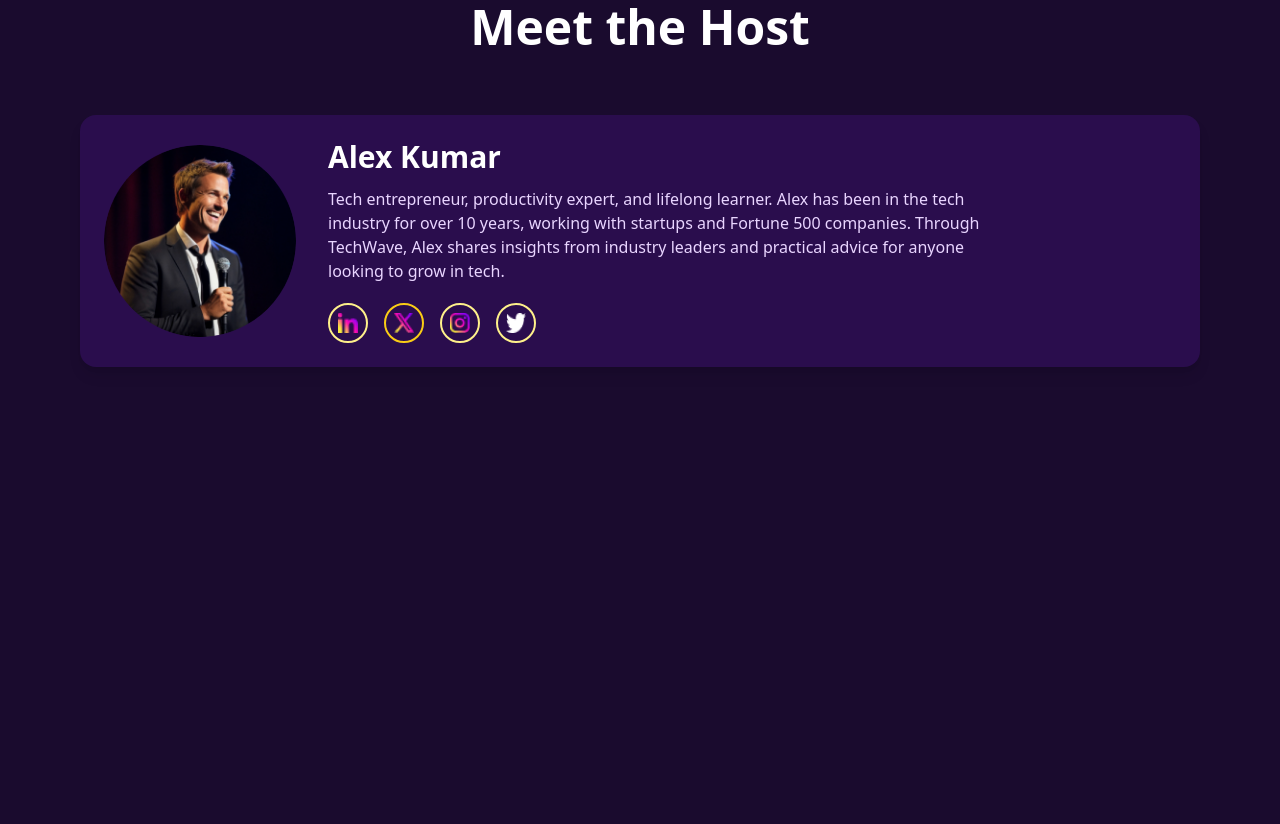
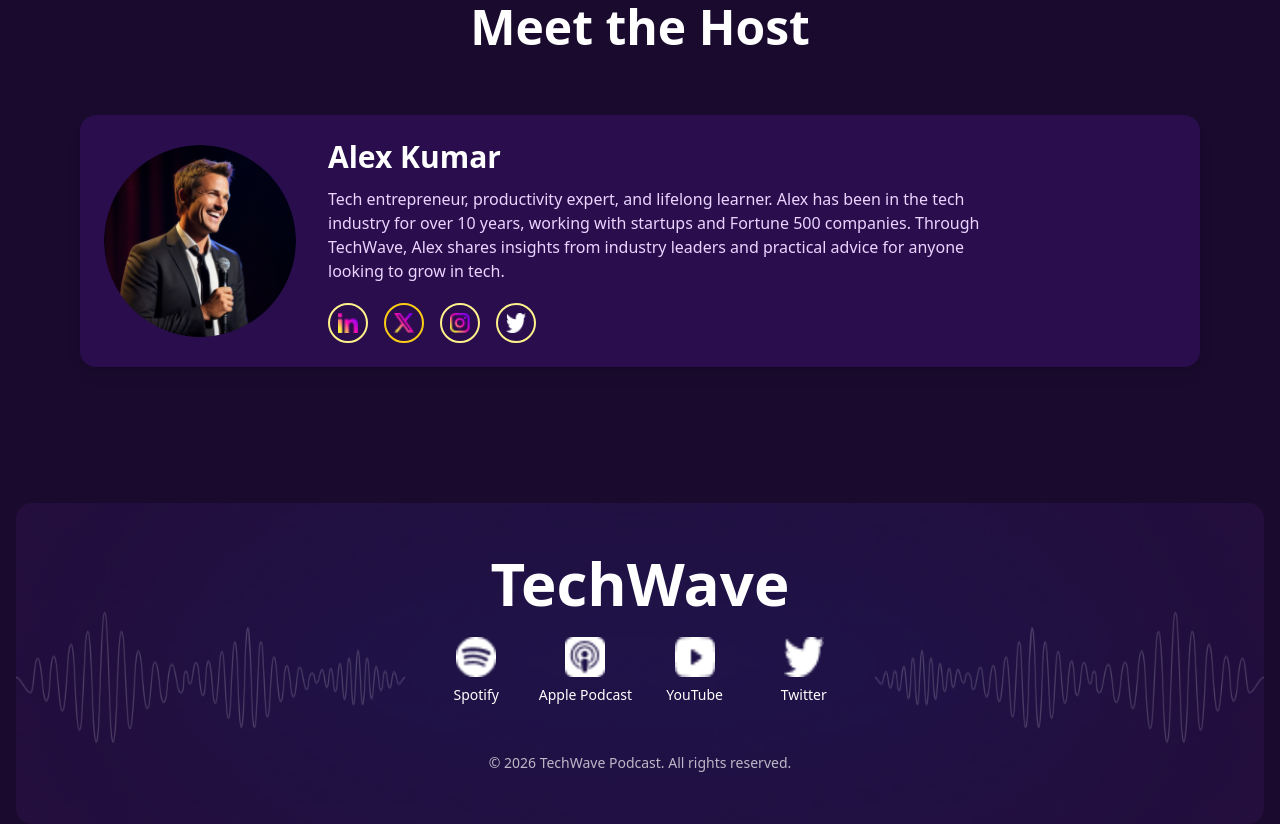
Before and after one commit to ashiqurrahman-7/B-13-Assignment-2, a plain HTML site: page index.html in a window 1280 px wide. Shown: the part 3110-3934 px from the top of the page. Before the commit the page ends 3501 px from the top, so only its background shows below. Drawn offline with nearby package versions, Linux system fonts and the light colour scheme.

Commit message:
Add footer section .Here i add a background image  and in the center of the image i add company name and some logo image and also a copyright instruction below

```diff
--- a/index.html
+++ b/index.html
@@ -9,7 +9,7 @@
 <body class="bg-[#1A0B2E] text-white">
 
 <!-- header start from here  -->
-<header class="">
+<header class="w-full">
 
     <!-- This is our navbar  -->
   <nav class="flex justify-between items-center max-w-[1310px] mx-auto py-6 px-4 ">
@@ -71,7 +71,7 @@
 
 
 
-  <!-- Text Content -->
+
   <div class="absolute top-[420px] sm:top-[460px] md:top-[500px] left-1/2 -translate-x-1/2 text-center px-4 w-full max-w-[700px]">
 
     <h1 class="text-2xl sm:text-3xl md:text-4xl font-bold">
@@ -82,7 +82,7 @@
       Your daily dose of tech insights, productivity hacks, and personal growth
     </p>
 
-    <!-- Buttons (ALWAYS side by side) -->
+
     <div class="mt-6 flex justify-center gap-3 sm:gap-4 flex-nowrap">
 
       <button class="flex items-center gap-2 bg-gradient-to-br from-yellow-400 via-pink-500 to-indigo-500 px-4 sm:px-6 py-2 rounded-full font-semibold text-sm sm:text-base
@@ -161,34 +161,31 @@
 
     <div class="grid gap-6 md:grid-cols-3 auto-rows-fr">
 
-      <!-- A : Premium Audio Quality -->
+
         <div class="bg-[#2a0d4d] rounded-2xl px-8 py-16 md:row-span-2">
             <img src="assets/headphone.png" alt="">
             <h3 class="text-xl font-semibold mb-2 mt-3 ">Premium Audio Quality</h3>
             <p class="text-sm text-purple-200">
-         Experience crystal-clear sound with professional-grade recording equipment and expert audio engineering. Every episode is mastered for optimal listening across all devices and platforms.
-        </p>
+            Experience crystal-clear sound with professional-grade recording equipment and expert audio engineering. Every episode is mastered for optimal listening across all devices and platforms.</p>
         </div>
 
-      <!-- B : Mobile Friendly -->
+
         <div class="bg-[#2a0d4d] rounded-2xl px-8 py-10 md:col-span-2">
             <img src="assets/device.png" alt="">
             <h3 class="text-xl font-semibold mb-2 mt-3">Mobile Friendly</h3>
             <p class="text-sm text-purple-200">
-         Listen on the go with seamless mobile experience and offline downloads.
-        </p>
+            Listen on the go with seamless mobile experience and offline downloads.</p>
         </div>
 
-      <!-- C : Global Community -->
+
         <div class="bg-[#2a0d4d] rounded-2xl px-8 py-10 md:col-span-2">
               <img src="assets/location.png" alt="">
               <h3 class="text-xl font-semibold mb-2 mt-3">Global Community</h3>
               <p class="text-sm text-purple-200">
-         Connect with tech enthusiasts from over 120 countries worldwide.
-        </p>
+              Connect with tech enthusiasts from over 120 countries worldwide.</p>
         </div>
 
-      <!-- D : Exclusive Interviews -->
+
         <div class="bg-[#2a0d4d] rounded-2xl px-8 py-10 md:col-span-2">
               <img src="assets/resource.png" alt="">
               <h3 class="text-xl font-semibold mb-2 mt-3 ">Exclusive Interviews</h3>
@@ -197,7 +194,7 @@
               </p>
         </div>
 
-      <!-- E : Rich Resources -->
+
         <div class="bg-[#2a0d4d] rounded-2xl px-8 py-10">
               <img src="assets/resource.png" alt="">
               <h3 class="text-xl font-semibold mb-2 mt-3">Rich Resources</h3>
@@ -215,23 +212,18 @@
 
 <section class="max-w-6xl mx-auto px-4 py-12 md:py-16">
 
-  <!-- Title -->
+
   <div class="flex justify-center mt-8 md:mt-12">
-    <h2 class="text-3xl sm:text-4xl md:text-5xl font-bold mb-10 md:mb-16 text-white text-center">
-      Featured Episodes
-    </h2>
+    <h2 class="text-3xl sm:text-4xl md:text-5xl font-bold mb-10 md:mb-16 text-white text-center"> Featured Episodes</h2>
   </div>
 
-  <!-- Cards -->
+
   <div class="grid grid-cols-1  gap-8 lg:grid-cols-3">
 
-    <!-- Card -->
+
     <div class="bg-[#2a0d4d] rounded-2xl p-4 md:p-5 shadow-lg">
       <div class="aspect-video overflow-hidden rounded-xl">
-        <iframe class="w-full h-full"
-          src="https://www.youtube.com/embed/A2NzPPPvVVE"
-          frameborder="0" allowfullscreen>
-        </iframe>
+        <iframe class="w-full h-full"src="https://www.youtube.com/embed/A2NzPPPvVVE" frameborder="0" allowfullscreen></iframe>
       </div>
 
       <h3 class="text-lg md:text-xl font-bold mt-4 mb-3">
@@ -249,13 +241,11 @@
       </div>
     </div>
 
-    <!-- Card -->
+
     <div class="bg-[#2a0d4d] rounded-2xl p-4 md:p-5 shadow-lg">
       <div class="aspect-video overflow-hidden rounded-xl">
 
-         <iframe class="w-full h-full"
-          src="https://www.youtube.com/embed/OrHpfTGmsXc?si=YsNPahTV2eN_0aWf"
-          frameborder="0" allowfullscreen>
+         <iframe class="w-full h-full"src="https://www.youtube.com/embed/OrHpfTGmsXc?si=YsNPahTV2eN_0aWf" frameborder="0" allowfullscreen>
         </iframe>
       </div>
 
@@ -274,12 +264,10 @@
       </div>
     </div>
 
-    <!-- Card -->
+
     <div class="bg-[#2a0d4d] rounded-2xl p-4 md:p-5 shadow-lg">
       <div class="aspect-video overflow-hidden rounded-xl">
-        <iframe class="w-full h-full"
-          src="https://www.youtube.com/embed/BXOwEfIlspI?si=_T6LIqS9hIxUTAWE"
-          frameborder="0" allowfullscreen>
+        <iframe class="w-full h-full"src="https://www.youtube.com/embed/BXOwEfIlspI?si=_T6LIqS9hIxUTAWE"frameborder="0" allowfullscreen>
         </iframe>
 
       </div>
@@ -310,25 +298,19 @@
 
 <section class="max-w-6xl mx-auto px-4">
 
-  <!-- Title -->
+
   <h2 class="text-3xl sm:text-4xl md:text-5xl font-bold mb-10 md:mb-16 mt-16 text-white text-center">
     Meet the Host
   </h2>
 
-  <!-- Host Card -->
-  <div
-    class="flex flex-col md:flex-row items-center gap-8
-           bg-[#2a0d4d] rounded-2xl p-6 shadow-lg"
-  >
 
-    <!-- Image -->
-    <img
-      src="assets/host.png"
-      alt="Alex Kumar"
-      class="w-40 h-40 md:w-48 md:h-48 rounded-full object-cover"
-    >
+  <div class="flex flex-col md:flex-row items-center gap-8
+           bg-[#2a0d4d] rounded-2xl p-6 shadow-lg">
 
-    <!-- Content -->
+
+    <img src="assets/host.png" alt="Alex Kumar"class="w-40 h-40 md:w-48 md:h-48 rounded-full object-cover">
+
+
     <div class="text-center md:text-left">
           <h3 class="text-2xl md:text-3xl font-bold mb-3">
             Alex Kumar
@@ -344,46 +326,26 @@
 
 
 
-
-
-
-
           <!-- Social Buttons -->
           <div class="flex justify-center md:justify-start gap-4">
 
                 <button
-    class="w-10 h-10 flex items-center justify-center rounded-full
-           border-2 border-yellow-200
-           transition-all duration-300 ease-out
-           hover:scale-110 hover:shadow-md"
-  >
+                  class="w-10 h-10 flex items-center justify-center rounded-full border-2 border-yellow-200 transition-all duration-300 ease-out hover:scale-110 hover:shadow-md">
                   <img src="assets/linkedin.png" class="w-5 h-5" alt="">
                 </button>
 
                 <button
-    class="w-10 h-10 flex items-center justify-center rounded-full
-           border-2 border-yellow-400
-           transition-all duration-200 ease-out
-           hover:scale-110 hover:shadow-md"
-  >
+                  class="w-10 h-10 flex items-center justify-center rounded-full border-2 border-yellow-400 transition-all duration-200 ease-out hover:scale-110 hover:shadow-md">
                   <img src="assets/x.png" class="w-5 h-5" alt="">
                 </button>
 
                 <button
-    class="w-10 h-10 flex items-center justify-center rounded-full
-           border-2 border-yellow-200
-           transition-all duration-300 ease-out
-           hover:scale-110 hover:shadow-md"
-  >
+                  class="w-10 h-10 flex items-center justify-center rounded-full border-2 border-yellow-200 transition-all duration-300 ease-out hover:scale-110 hover:shadow-md">
                   <img src="assets/instagram.png" class="w-5 h-5" alt="">
                 </button>
 
                 <button
-    class="w-10 h-10 flex items-center justify-center rounded-full
-           border-2 border-yellow-200
-           transition-all duration-300 ease-out
-           hover:scale-110 hover:shadow-md"
-  >
+                  class="w-10 h-10 flex items-center justify-center rounded-full border-2 border-yellow-200 transition-all duration-300 ease-out hover:scale-110 hover:shadow-md">
                   <img src="assets/twitter.png" class="w-5 h-5" alt="">
                 </button>
 
@@ -398,5 +360,47 @@
 
 
 
+<footer class="mt-28 w-full">
+  <div class="relative w-full px-4">
+
+
+    <img src="assets/footer-bg.png" alt="Footer Background" class="w-full rounded-2xl">
+
+
+    <div class="absolute inset-0 flex flex-col items-center justify-center text-white text-center px-4">
+
+
+      <h1 class="text-4xl md:text-4xl lg:text-6xl font-bold mb-6">
+        TechWave
+      </h1>
+
+      <!-- Social Media Platforms -->
+      <div class="grid grid-cols-2 sm:grid-cols-4 gap-4 mb-6">
+        <div class="flex flex-col items-center gap-2">
+          <img src="assets/spotify.png" class="w-8 h-8 md:w-10 md:h-10" alt="">
+          <h5 class="text-sm">Spotify</h5>
+        </div>
+        <div class="flex flex-col items-center gap-2">
+          <img src="assets/apple-podcast.png" class="w-8 h-8 md:w-10 md:h-10" alt="">
+          <h5 class="text-sm">Apple Podcast</h5>
+        </div>
+        <div class="flex flex-col items-center gap-2">
+          <img src="assets/youtube-podcast.png" class="w-8 h-8 md:w-10 md:h-10" alt="">
+          <h5 class="text-sm">YouTube</h5>
+        </div>
+        <div class="flex flex-col items-center gap-2">
+          <img src="assets/twitter.png" class="w-8 h-8 md:w-10 md:h-10" alt="">
+          <h5 class="text-sm">Twitter</h5>
+        </div>
+      </div>
+
+
+      <p class="text-sm text-white/70 mt-6">&copy;  2026 TechWave Podcast. All rights reserved.</p>
+    </div>
+
+  </div>
+</footer>
+
+
 </body>
 </html>
```
Lines whose indentation alone changed are shown as unchanged.
